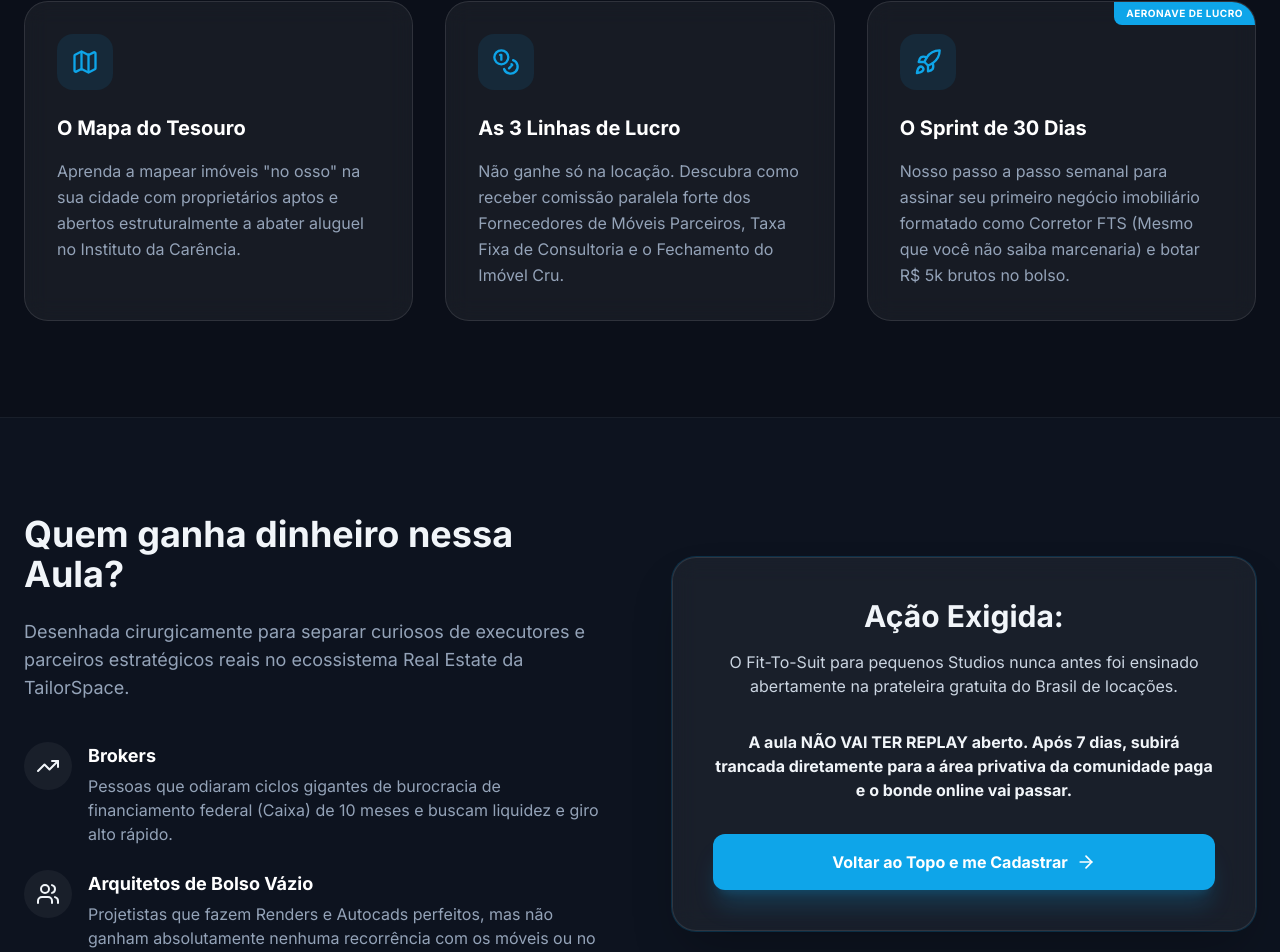
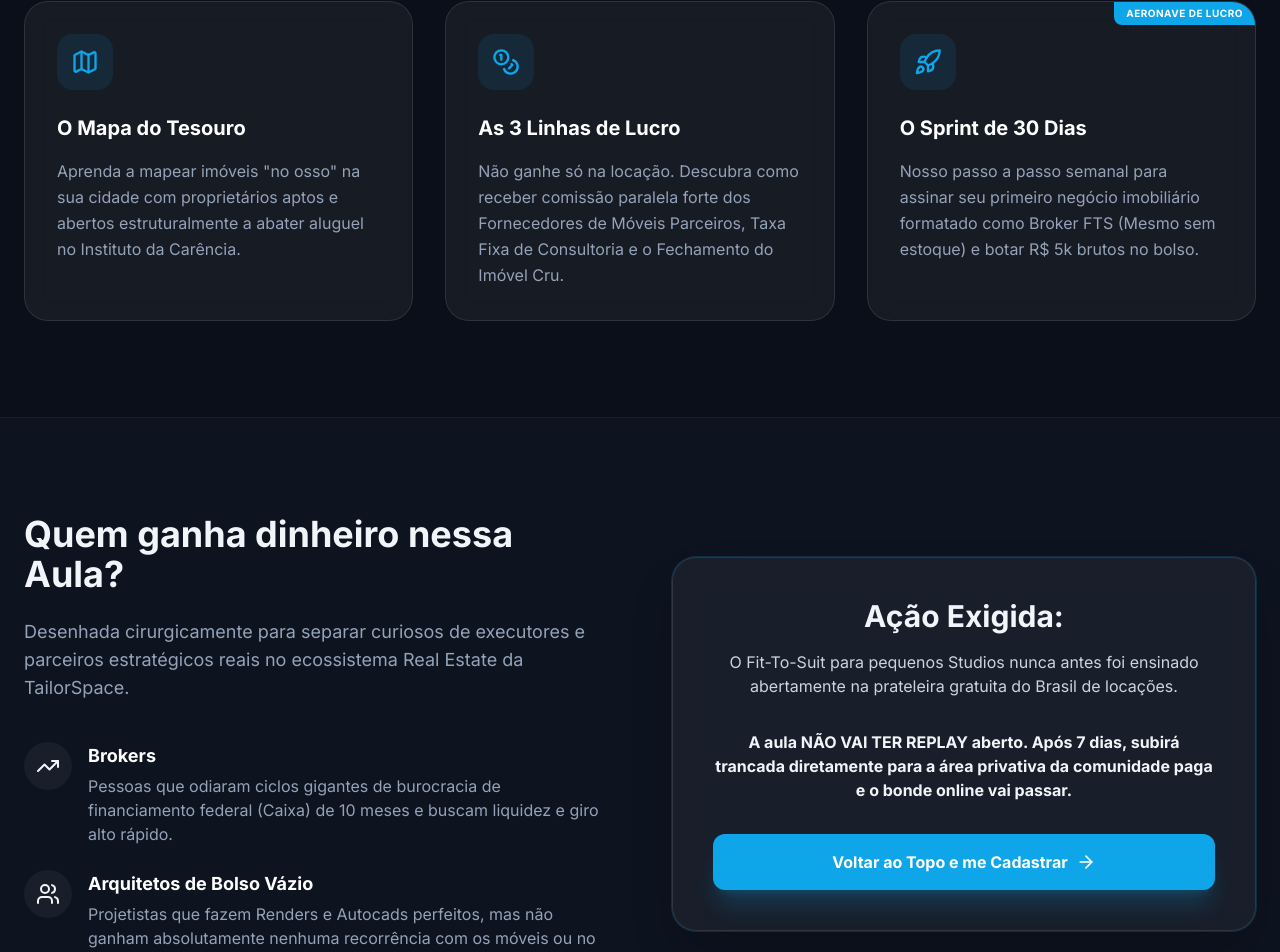
Before and after one commit to aleandrade926/tailorspace-app, a React (Vite) app: page /aulas in a window 1280 px wide. Shown: the part 1451-2403 px from the top of the page. Built offline with nearby package versions, Linux system fonts and the light colour scheme.

Commit message:
chore: change Corretor to Broker and update copy on aulas page

```diff
--- a/src/pages/BrokerClassPage.tsx
+++ b/src/pages/BrokerClassPage.tsx
@@ -211,7 +211,7 @@ export default function BrokerClassPage() {
               </div>
               <h3 className="text-xl font-bold mb-4 text-white">O Sprint de 30 Dias</h3>
               <p className="text-slate-400 leading-relaxed">
-                Nosso passo a passo semanal para assinar seu primeiro negócio imobiliário formatado como Corretor FTS (Mesmo que você não saiba marcenaria) e botar R$ 5k brutos no bolso.
+                Nosso passo a passo semanal para assinar seu primeiro negócio imobiliário formatado como Broker FTS (Mesmo sem estoque) e botar R$ 5k brutos no bolso.
               </p>
             </div>
           </div>
```
